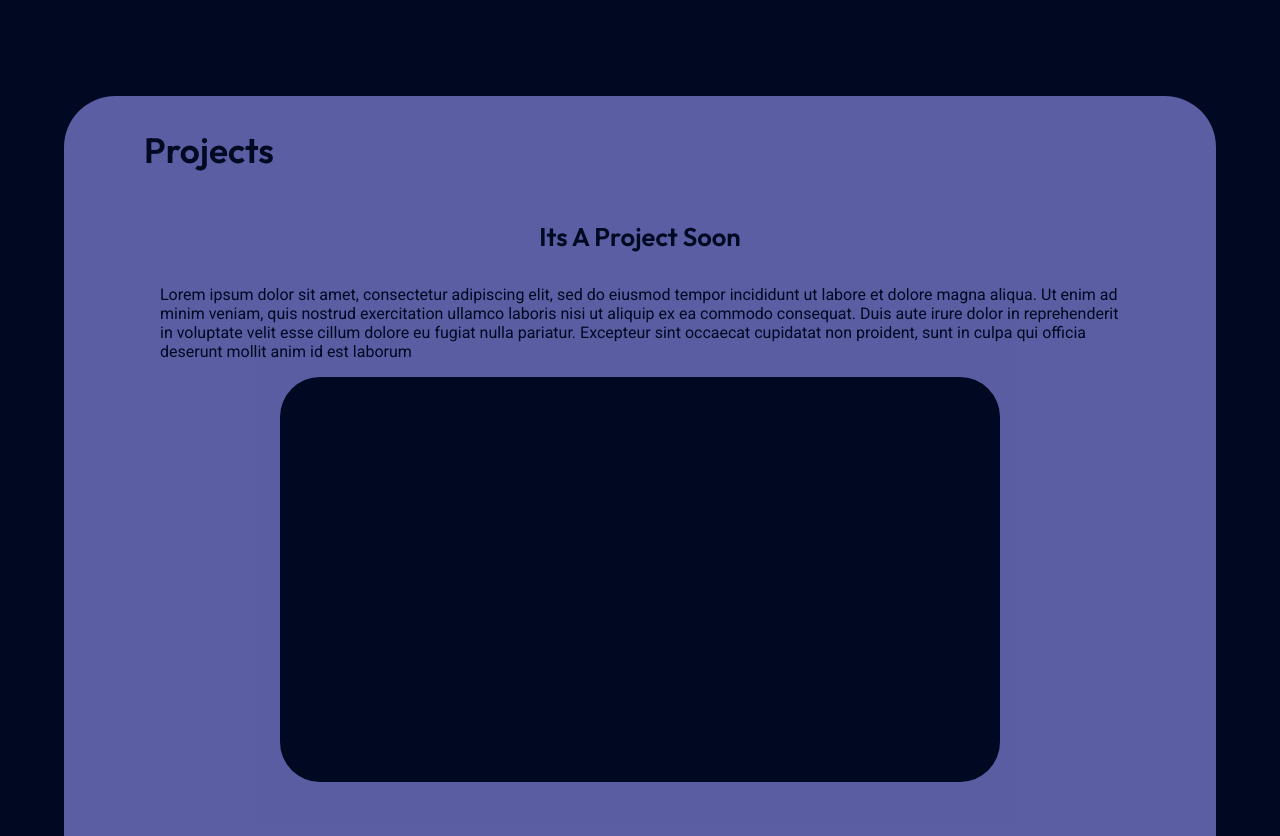
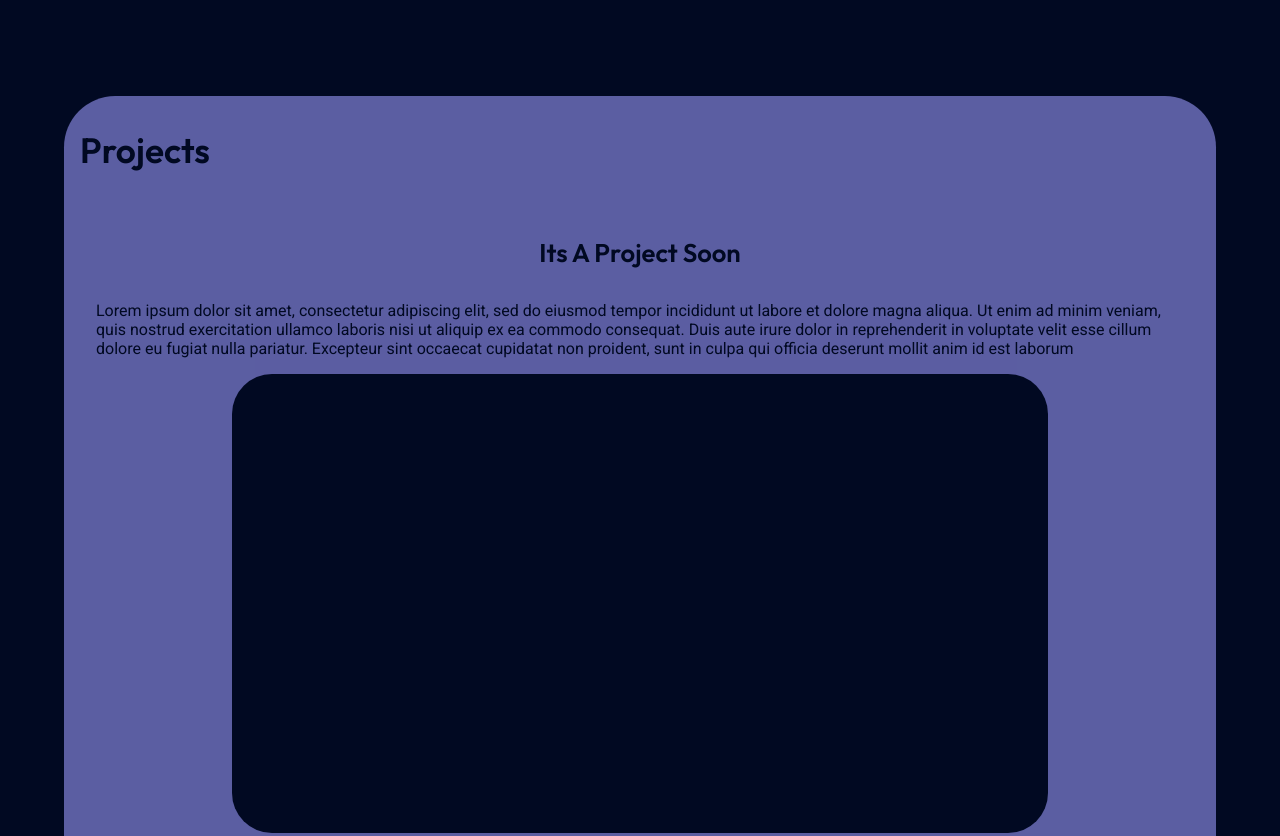
Before and after one commit to traejiik/my-portfolio, a plain HTML site: page index.html in a window 1280 px wide. Shown: the part 1464-2300 px from the top of the page. Drawn offline with Linux system fonts and the light colour scheme.

Commit message:
Made minor adjustment

```diff
--- a/styles.css
+++ b/styles.css
@@ -352,10 +352,11 @@ h3 {
   border-radius: 3.2rem;
   width: 100%;
   height: 55rem;
-  padding: 2rem 5rem 0;
+  padding: 2rem 1rem;
   margin: 4rem 0;
   display: flex;
   flex-direction: column;
+  gap: 1rem;
 }
 
 .projects > h2 {
@@ -369,6 +370,7 @@ h3 {
   display: flex;
   flex-direction: column;
   gap: 2rem;
+  border-radius: 2rem;
 }
 
 .proj-live-prev {
@@ -420,6 +422,7 @@ h3 {
   margin: 4rem 0;
   display: flex;
   flex-direction: column;
+  gap: 1rem;
 }
 
 .ct-cont {
```
